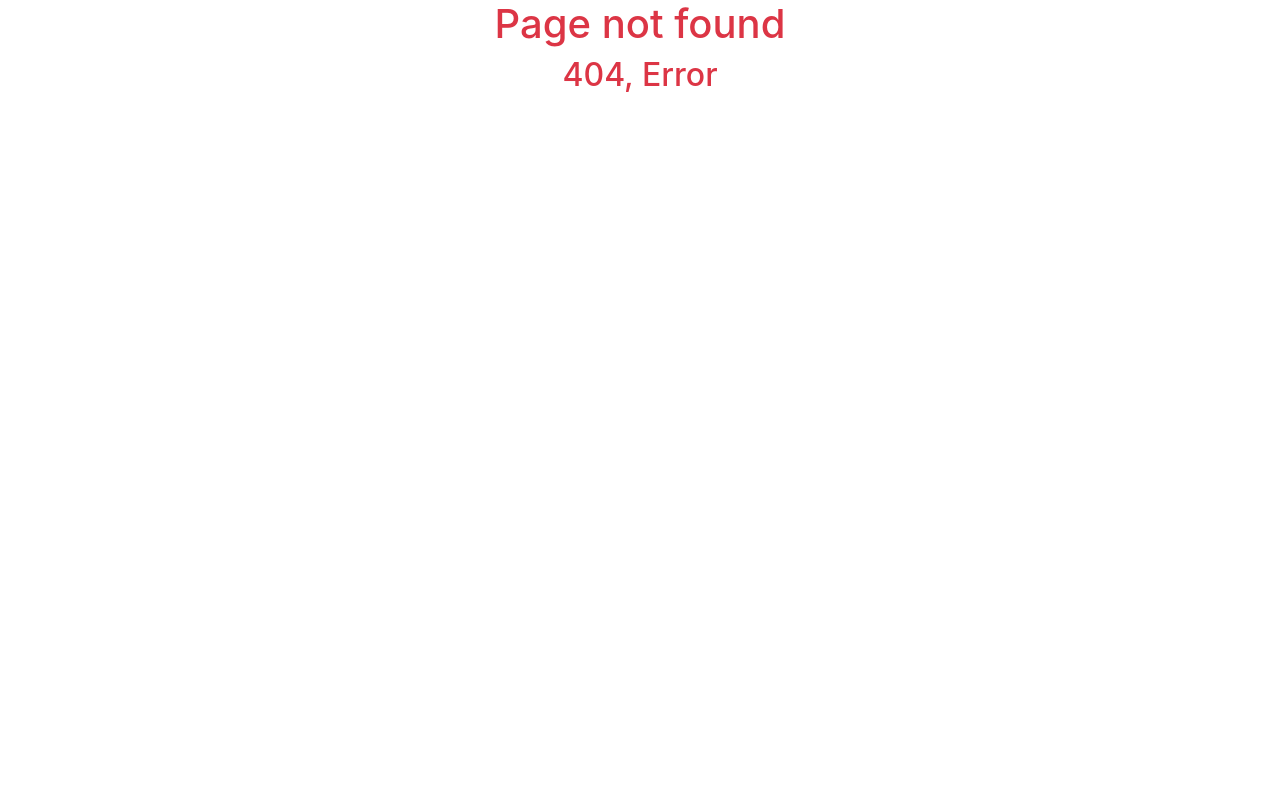
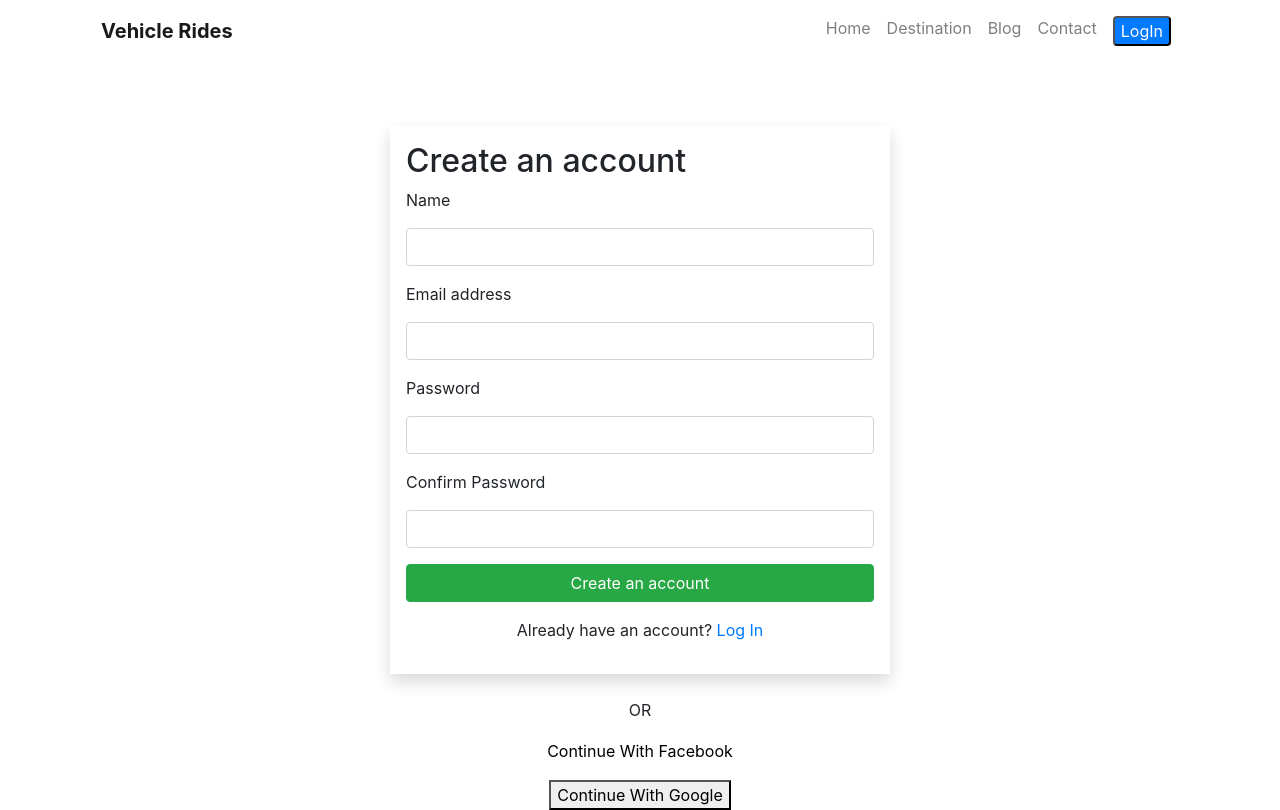
Before and after one commit to freelancernaim128992/vehicle-rides, a React (Create React App) app: page /registration in a window 1280 px wide. Before the commit this address had no page. Built offline with nearby package versions, Linux system fonts and the light colour scheme.

Commit message:
complete some task

```diff
--- a/src/App.js
+++ b/src/App.js
@@ -6,8 +6,10 @@ import {
 } from "react-router-dom";
 import 'bootstrap/dist/css/bootstrap.min.css';
 import Home from "./components/Home/Home";
-import Destination from "./components/Destination/Destination";
+import DestinationContainer from "./components/DestinationContainer/DestinationContainer";
 import NoMatch from "./components/NoMatch/NoMatch";
+import LogIn from "./components/LogIn/LogIn";
+import RegistrationPage from "./components/RegistrationPage/RegistrationPage";
 
 function App() {
   return (
@@ -19,8 +21,14 @@ function App() {
         <Route path="/home">
           <Home />
         </Route>
-        <Route path="/destination">
-          <Destination />
+        <Route path="/destination/:vehicleName">
+          <DestinationContainer />
+        </Route>
+        <Route path="/login">
+          <LogIn />
+        </Route>
+        <Route path="/registration">
+          <RegistrationPage />
         </Route>
         <Route path="*">
           <NoMatch />
--- a/src/components/Destination/Destination.js
+++ /dev/null
@@ -1,11 +0,0 @@
-import React from 'react';
-
-const Destination = () => {
-    return (
-        <div>
-            <h1>This is destination</h1>
-        </div>
-    );
-};
-
-export default Destination;
--- /dev/null
+++ b/src/components/DestinationContainer/DestinationContainer.js
@@ -0,0 +1,20 @@
+import React, { useEffect, useState } from 'react';
+import { useParams } from 'react-router';
+import fakeData from "../../fakeData/fakeData.json"
+import DestinationInfo from '../DestinationInfo/DestinationInfo';
+
+const DestinationContainer = () => {
+    const {vehicleName} = useParams();
+    const [vehicleInfo, setVehicleInfo] = useState({});
+    useEffect(() => {
+        const vehicleData = fakeData.filter(data => data.name === vehicleName)
+        setVehicleInfo(vehicleData);
+    }, [])
+    return (
+        <div>
+            <DestinationInfo vehicleInfo={vehicleInfo}></DestinationInfo>
+        </div>
+    );
+};
+
+export default DestinationContainer;
--- /dev/null
+++ b/src/components/DestinationInfo/DestinationInfo.js
@@ -0,0 +1,34 @@
+import React from 'react';
+import Header from "../Header/Header"
+
+const DestinationInfo = (props) => {
+    const {name,img,sit,ridingPrice,img1,img2,img3} = props.vehicleInfo;
+    const fromStyle = {
+        backgroundColor: '#EFEFEF',
+        width: '300px'
+    }
+    return (
+        <>
+        <Header></Header>
+        <div className="container pt-5" style={{borderTop: '1px solid #f1f1f1'}}>
+            <div className="row">
+                <div className="col-3 p-3 rounded" style={fromStyle}>
+                    <p>Pick From</p>
+                    <input className="w-100 rounded" type="text"/>
+                    <p>Pick To</p>
+                    <input className="w-100 rounded" type="text"/>
+                    <button className="btn btn-primary mt-2 w-100">Search</button>
+                    <div>
+
+                    </div>
+                </div>
+                <div className="col-9">
+
+                </div>
+            </div>
+        </div>
+        </>
+    );
+};
+
+export default DestinationInfo;
--- a/src/components/Header/Header.js
+++ b/src/components/Header/Header.js
@@ -8,10 +8,10 @@ const Header = () => {
                 <Navbar.Brand style={{fontWeight: 'bold'}} href="#home">Vehicle Rides</Navbar.Brand>
                 <Nav className="w-100 d-flex justify-content-end">
                     <Nav.Link href="/home">Home</Nav.Link>
-                    <Nav.Link href="/destination">Destination</Nav.Link>
+                    <Nav.Link href="/destination/:vehicleName">Destination</Nav.Link>
                     <Nav.Link href="#pricing">Blog</Nav.Link>
                     <Nav.Link href="#pricing">Contact</Nav.Link>
-                    <Nav.Link href="#pricing">
+                    <Nav.Link href="/login">
                         <button className="bg-primary text-white rounded">LogIn</button>
                     </Nav.Link>
                 </Nav>
--- /dev/null
+++ b/src/components/LogIn/LogIn.js
@@ -0,0 +1,40 @@
+import React from 'react';
+import { Link } from 'react-router-dom';
+import Header from '../Header/Header';
+
+const LogIn = () => {
+
+    return (
+        <>
+        <Header></Header>
+        <div className="container mt-5 pt-3">
+            <form className="p-3 mx-auto shadow" style={{width: '500px'}}>
+                <h2>Log In</h2>
+                <div className="mb-3">
+                    <p>Email address</p>
+                    <input type="email" className="form-control" required/>
+                </div>
+                <div className="mb-3">
+                    <p>Password</p>
+                    <input type="password" className="form-control" required/>
+                </div>
+                <input type="checkbox" /> <span>Remember me</span>
+                <div className="my-3">
+                    <button className="btn btn-success w-100">LogIn</button>
+                </div>
+                <p className="text-center">Don't you have an account? <Link to="/registration">Create an account</Link></p>
+            </form>
+            <p className="text-center mt-4">OR</p>
+            <div className="my-3 text-center">
+                <button className="border-0 bg-white">Continue With Facebook</button>
+            </div>
+            <div className="text-center">
+                <button>Continue With Google</button>
+            </div>
+
+        </div>
+        </>
+    );
+};
+
+export default LogIn;
--- /dev/null
+++ b/src/components/RegistrationPage/RegistrationPage.js
@@ -0,0 +1,46 @@
+import React from 'react';
+import { Link } from 'react-router-dom';
+import Header from '../Header/Header';
+
+const RegistrationPage = () => {
+    return (
+        <>
+        <Header></Header>
+        <div className="container mt-5 pt-3">
+            <form className="p-3 mx-auto shadow" style={{width: '500px'}}>
+                <h2>Create an account</h2>
+                <div className="mb-3">
+                    <p>Name</p>
+                    <input type="text" className="form-control" required/>
+                </div>
+                <div className="mb-3">
+                    <p>Email address</p>
+                    <input type="email" className="form-control" required/>
+                </div>
+                <div className="mb-3">
+                    <p>Password</p>
+                    <input type="password" className="form-control" required/>
+                </div>
+                <div className="mb-3">
+                    <p>Confirm Password</p>
+                    <input type="password" className="form-control" required/>
+                </div>
+                <div className="my-3">
+                    <button className="btn btn-success w-100">Create an account</button>
+                </div>
+                <p className="text-center">Already have an account? <Link to="/login">Log In</Link></p>
+            </form>
+            <p className="text-center mt-4">OR</p>
+            <div className="my-3 text-center">
+                <button className="border-0 bg-white">Continue With Facebook</button>
+            </div>
+            <div className="text-center">
+                <button>Continue With Google</button>
+            </div>
+
+        </div>
+        </>
+    );
+};
+
+export default RegistrationPage;
--- a/src/components/VehicleCard/VehicleCard.js
+++ b/src/components/VehicleCard/VehicleCard.js
@@ -1,18 +1,21 @@
 import React from 'react';
 import { Card } from 'react-bootstrap';
+import { Link } from 'react-router-dom';
 
 const VehicleCard = (props) => {
     const {name, img} = props.vehicle;
     const cardStyle = {
-        width: '18rem',
+        width: '17rem',
         height: '18rem',
         borderRadius: '7px'
     }
     return (
         <Card className="col-md-3 p-3 text-center mr-3" style={cardStyle}>
-            <Card.Img variant="top" src={img} />
+            <Link to={`/destination/${name}`}>
+                <Card.Img className="w-75" variant="top" src={img} />
+            </Link>
             <Card.Body>
-                <Card.Title>Card Title</Card.Title>
+                <Card.Title>{name}</Card.Title>
             </Card.Body>
         </Card>
     );
--- a/src/components/VehicleContainer/VehicleContainer.js
+++ b/src/components/VehicleContainer/VehicleContainer.js
@@ -3,19 +3,27 @@ import { useEffect } from 'react';
 import { useState } from 'react';
 import VehicleCard from '../VehicleCard/VehicleCard';
 import fakeData from '../../fakeData/fakeData.json'
+import Destination from '../DestinationContainer/DestinationContainer';
 
 const VehicleContainer = () => {
     const [vehicles, setVehicles] = useState([]);
+    const [vehicleInfo, setVehicleInfo] = useState([]);
+    const handleDestination = vehicle => {
+        setVehicleInfo('clicked',vehicle)
+    }
     useEffect(() => {
         setVehicles(fakeData);
     }, [])
 
     return (
+        <>
         <div style={{height: '90%'}}className="container d-flex align-items-center">
             {
-                vehicles.map(vehicle => <VehicleCard vehicle={vehicle}></VehicleCard>)
+                vehicles.map(vehicle => <VehicleCard key={vehicle.id} handleDestination={handleDestination} vehicle={vehicle}></VehicleCard>)
             }
         </div>
+
+        </>
     );
 };
 
--- a/src/fakeData/fakeData.json
+++ b/src/fakeData/fakeData.json
@@ -2,20 +2,33 @@
     "id": 1,
     "name": "BIKE",
     "img": "https://i.ibb.co/jMMRDgm/Frame.png",
-    "vehicle-details": "Boa, mexican"
+    "sit": "2",
+    "ridingPrice": 60,
+    "img1": "https://i.ibb.co/VLVnpXC/20200219112126-bike-404-removebg-preview.png",
+    "img2": "https://i.ibb.co/vzT7Vg3/download-1-removebg-preview.png",
+    "img3": "https://i.ibb.co/VMSnD4S/download-2-removebg-preview.png"
   }, {
     "id": 2,
     "name": "CAR",
     "img": "https://i.ibb.co/7WcZx8K/Frame-2.png",
-    "vehicle-details": "Vulture, bengal"
+    "sit": "4",
+    "ridingPrice": 50,
+    "img1": "https://i.ibb.co/ZKrZwrk/economy-removebg-preview.png",
+    "img2": "https://i.ibb.co/6vdzPTW/ezgif-4-82beb23c3cd4-removebg-preview.png",
+    "img3": "https://i.ibb.co/4tw4dZr/marazzo-exterior-right-front-three-quarter-4-removebg-preview.png"
   }, {
     "id": 3,
     "name": "BUS",
     "img": "https://i.ibb.co/n66kGdd/Frame-1.png",
-    "vehicle-details": "Little grebe"
+    "sit": "20",
+    "ridingPrice": 40,
+    "img1": "https://i.ibb.co/n1NPVnW/download-3.jpg",
+    "img2": "https://i.ibb.co/Bc074w6/download-4.jpg",
+    "img3": "https://i.ibb.co/6DPPDKz/images.png"
   }, {
     "id": 4,
     "name": "TRAIN",
     "img": "https://i.ibb.co/8zkmj4d/Group.png",
-    "vehicle-details": "Goliath heron"
+    "sit": "60",
+    "ridingPrice": 30
   }]
```
Also changed, not shown: src/components/DestinationInfo/Child.js (added, +11 -0 lines), src/components/firebase.config.js (added, +8 -0 lines).
